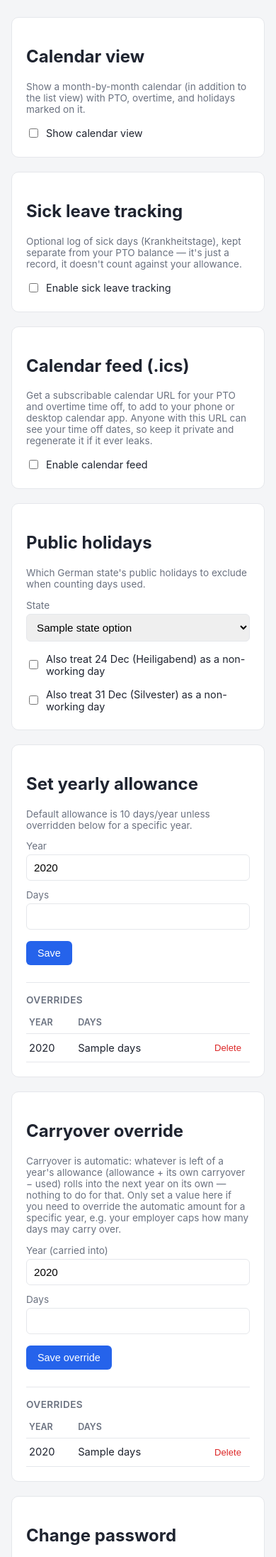
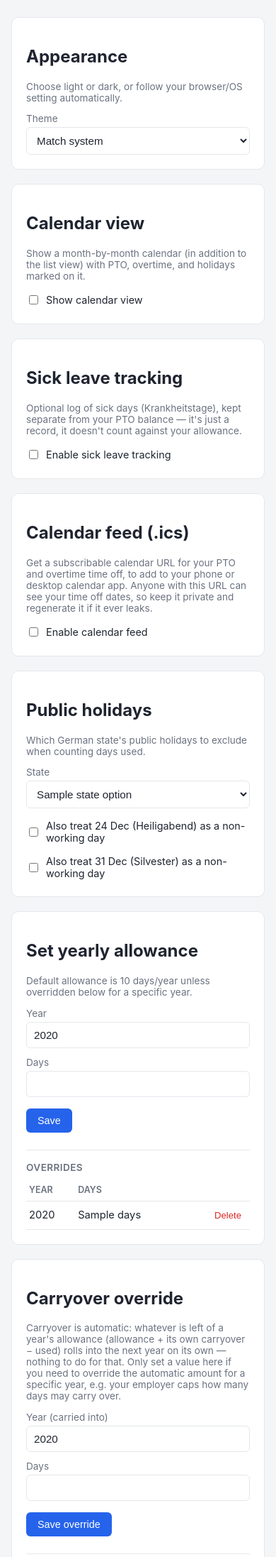
Before and after one commit to Boisti13/pto-tracker, a Flask app: template templates/allowance.html in a window 390 px wide. Shown: the part 48-2242 px from the top of the page at 71% size. Run offline with Flask 3, Linux system fonts and the light colour scheme; data comes from the database, SQL or seed files in the repository; the template is opened without the code that fills it: most values are stand-ins (such as "Sample title", 1, 10 or a date in 2020).

Commit message:
Add dark mode
New Settings selector: Match system (default) / Light / Dark. Follows
the artifact-style theme pattern — bare :root holds the light palette,
a prefers-color-scheme media query overrides it for "match system"
when the OS prefers dark, and an explicit choice stamps data-theme on
<html> to win outright either way. Applies via a context processor
that runs unconditionally, so it's already in effect on /login and
/setup, before there's a session to read a per-user setting from.

Badge/tag/status-pill colors are deliberately left as fixed pastels in
both themes — they read fine as accent chips against a dark
background, and re-theming every one of them wasn't worth the
complexity for what's a two-line CSS variable swap everywhere else.

Co-Authored-By: Claude Sonnet 5 <noreply@anthropic.com>

```diff
--- a/app.py
+++ b/app.py
@@ -188,6 +188,13 @@ def inject_nav_flags():
     return {"calendar_enabled": calendar_view_enabled(), "sick_leave_enabled": sick_leave_enabled()}
 
 
+@app.context_processor
+def inject_theme():
+    # Applies even on /login and /setup, before there's a session — dark mode
+    # shouldn't only kick in once you're logged in.
+    return {"theme_preference": get_setting("theme_preference", "auto")}
+
+
 EXTRA_HOLIDAYS = [("dec24", "Heiligabend", 12, 24), ("dec31", "Silvester", 12, 31)]
 
 
@@ -1578,6 +1585,16 @@ def set_calendar_view():
     return redirect(url_for("allowance"))
 
 
+@app.route("/settings/theme", methods=["POST"])
+@login_required
+def set_theme():
+    theme = request.form.get("theme", "auto")
+    if theme not in ("auto", "light", "dark"):
+        theme = "auto"
+    set_setting("theme_preference", theme)
+    return redirect(url_for("allowance"))
+
+
 @app.route("/carryover", methods=["POST"])
 @login_required
 def carryover():
--- a/static/style.css
+++ b/static/style.css
@@ -8,6 +8,44 @@
   --border: #e5e7eb;
   --danger: #dc2626;
   --success: #16a34a;
+  --error-bg: #fef2f2;
+  --error-border: #fecaca;
+  --success-bg: #f0fdf4;
+  --success-border: #bbf7d0;
+}
+
+@media (prefers-color-scheme: dark) {
+  :root:not([data-theme="light"]) {
+    --bg: #14161a;
+    --card: #1e2128;
+    --text: #e5e7eb;
+    --muted: #9ca3af;
+    --accent: #3b82f6;
+    --accent-dark: #60a5fa;
+    --border: #2e323b;
+    --danger: #f87171;
+    --success: #4ade80;
+    --error-bg: #3a1d1f;
+    --error-border: #7f1d1d;
+    --success-bg: #16281d;
+    --success-border: #14532d;
+  }
+}
+
+:root[data-theme="dark"] {
+  --bg: #14161a;
+  --card: #1e2128;
+  --text: #e5e7eb;
+  --muted: #9ca3af;
+  --accent: #3b82f6;
+  --accent-dark: #60a5fa;
+  --border: #2e323b;
+  --danger: #f87171;
+  --success: #4ade80;
+  --error-bg: #3a1d1f;
+  --error-border: #7f1d1d;
+  --success-bg: #16281d;
+  --success-border: #14532d;
 }
 
 * { box-sizing: border-box; }
@@ -122,6 +160,8 @@ input, select {
   border: 1px solid var(--border);
   border-radius: 6px;
   font-size: 0.95rem;
+  background: var(--card);
+  color: var(--text);
 }
 input[type="checkbox"] { width: auto; padding: 0; }
 
@@ -136,9 +176,9 @@ input[type="checkbox"] { width: auto; padding: 0; }
 }
 
 .error {
-  background: #fef2f2;
+  background: var(--error-bg);
   color: var(--danger);
-  border: 1px solid #fecaca;
+  border: 1px solid var(--error-border);
   padding: 10px 14px;
   border-radius: 6px;
   margin-bottom: 16px;
@@ -146,9 +186,9 @@ input[type="checkbox"] { width: auto; padding: 0; }
 }
 
 .success {
-  background: #f0fdf4;
+  background: var(--success-bg);
   color: var(--success);
-  border: 1px solid #bbf7d0;
+  border: 1px solid var(--success-border);
   padding: 10px 14px;
   border-radius: 6px;
   margin-bottom: 16px;
--- a/templates/allowance.html
+++ b/templates/allowance.html
@@ -1,6 +1,20 @@
 {% extends "base.html" %}
 {% block title %}Settings{% endblock %}
 {% block content %}
+<div class="card">
+  <h2>Appearance</h2>
+  <p class="muted">Choose light or dark, or follow your browser/OS setting automatically.</p>
+  <form method="post" action="{{ url_for('set_theme') }}">
+    <input type="hidden" name="csrf_token" value="{{ csrf_token() }}">
+    <label for="theme">Theme</label>
+    <select id="theme" name="theme" onchange="this.form.submit()">
+      <option value="auto" {{ "selected" if theme_preference == "auto" else "" }}>Match system</option>
+      <option value="light" {{ "selected" if theme_preference == "light" else "" }}>Light</option>
+      <option value="dark" {{ "selected" if theme_preference == "dark" else "" }}>Dark</option>
+    </select>
+  </form>
+</div>
+
 <div class="card">
   <h2>Calendar view</h2>
   <p class="muted">Show a month-by-month calendar (in addition to the list view) with PTO, overtime, and holidays marked on it.</p>
--- a/templates/base.html
+++ b/templates/base.html
@@ -1,5 +1,5 @@
 <!doctype html>
-<html lang="en">
+<html lang="en"{% if theme_preference == 'dark' %} data-theme="dark"{% elif theme_preference == 'light' %} data-theme="light"{% endif %}>
 <head>
   <meta charset="utf-8">
   <meta name="viewport" content="width=device-width, initial-scale=1">
```
Also changed, not shown: README.md.
